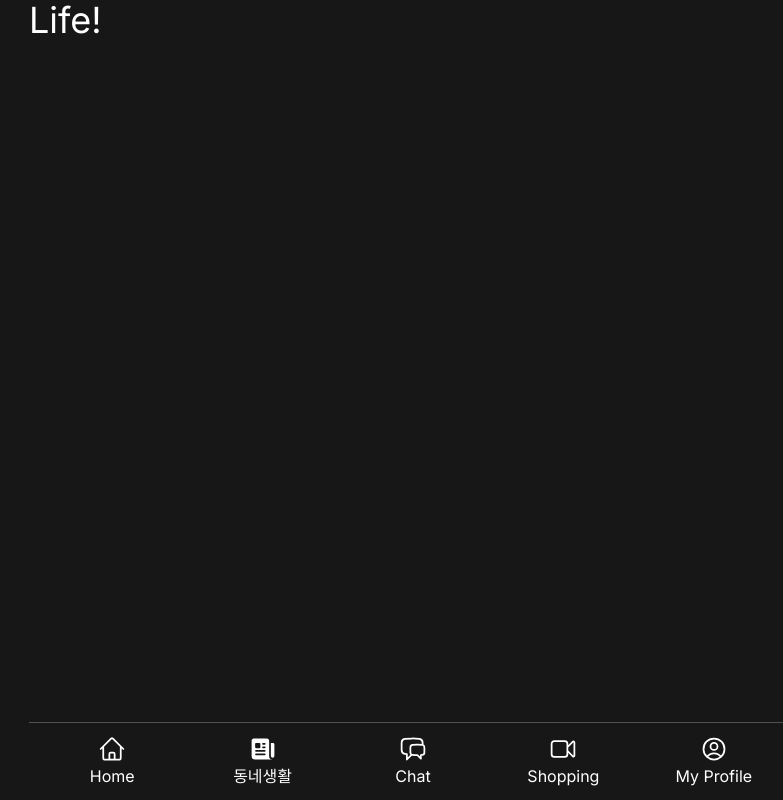
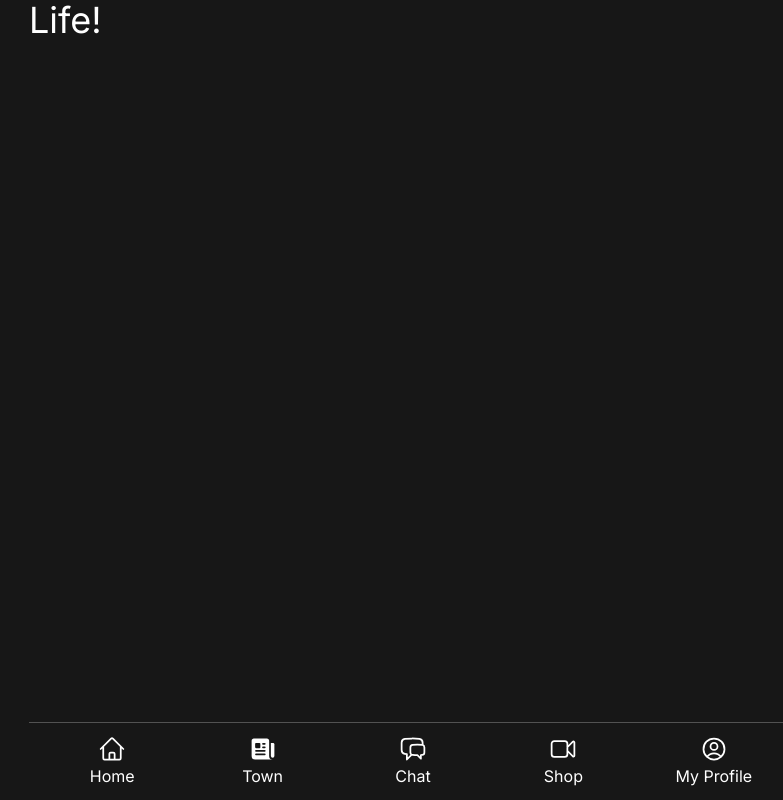
Before and after one commit to tkdgh7063/karrot-market, a Next.js app: page /life in a window 1280 px wide. Shown: the whole page, without its empty margins (291-1074 px from the left). Built offline with nearby package versions, Linux system fonts and the light colour scheme.

Commit message:
feat: update tab bar names for clearer navigation

```diff
--- a/components/tab-bar.tsx
+++ b/components/tab-bar.tsx
@@ -35,7 +35,7 @@ export default function TabBar() {
         ) : (
           <OutlineNewspaperIcon className="size-7" />
         )}
-        <span>동네생활</span>
+        <span>Town</span>
       </Link>
       <Link href="/chat" className="flex flex-col items-center gap-px">
         {pathname === "/chat" ? (
@@ -51,7 +51,7 @@ export default function TabBar() {
         ) : (
           <OutlineCameraIcon className="size-7" />
         )}
-        <span>Shopping</span>
+        <span>Shop</span>
       </Link>
       <Link href="/profile" className="flex flex-col items-center gap-px">
         {pathname === "/profile" ? (
```
